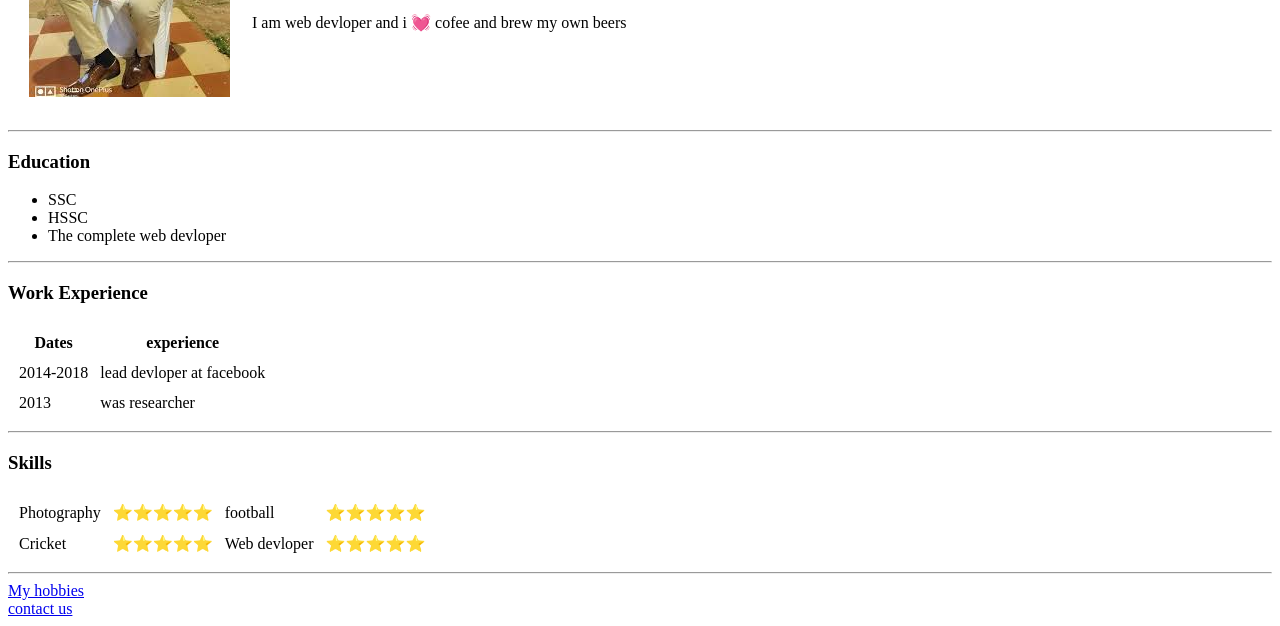
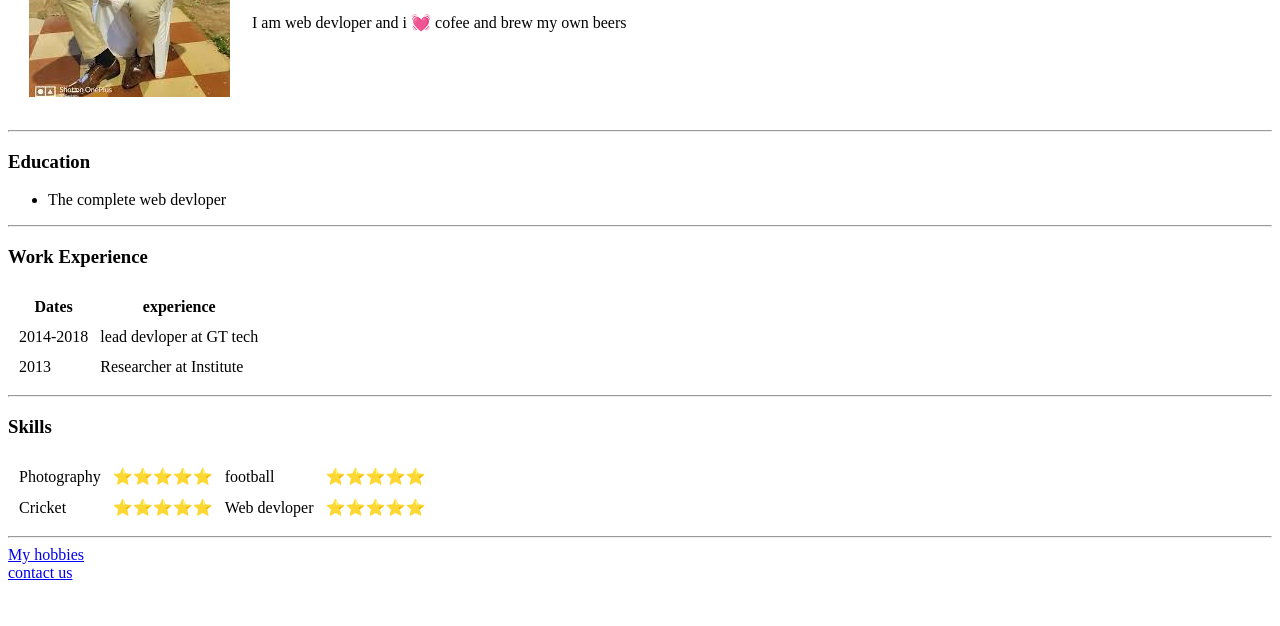
Before and after one commit to Gautam4488/gt, a plain HTML site: page index.html in a window 1280 px wide. Shown: the part 183-809 px from the top of the page. Drawn offline with Linux system fonts and the light colour scheme.

Commit message:
Update index.html

```diff
--- a/index.html
+++ b/index.html
@@ -19,8 +19,7 @@
   <hr>
   <h3>Education</h3>
   <ul>
-    <li>SSC</li>
-    <li>HSSC </li>
+
     <li>The complete web devloper</li>
   </ul>
   <hr>
@@ -40,11 +39,11 @@
   </tfoot>
   <tr>
     <td>2014-2018</td>
-    <td>lead devloper at facebook</td>
+    <td>lead devloper at GT tech</td>
   </tr>
   <tr>
     <td>2013</td>
-    <td>was researcher</td>
+    <td>Researcher at Institute</td>
   </tr>
 </table>
 <hr>
```
